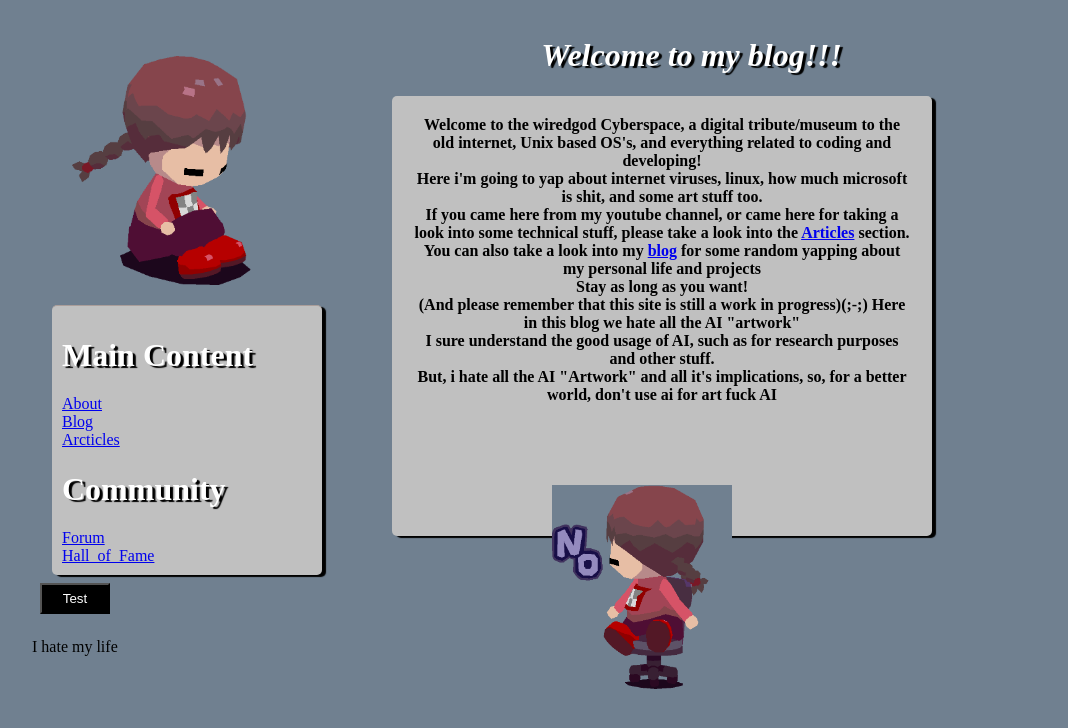
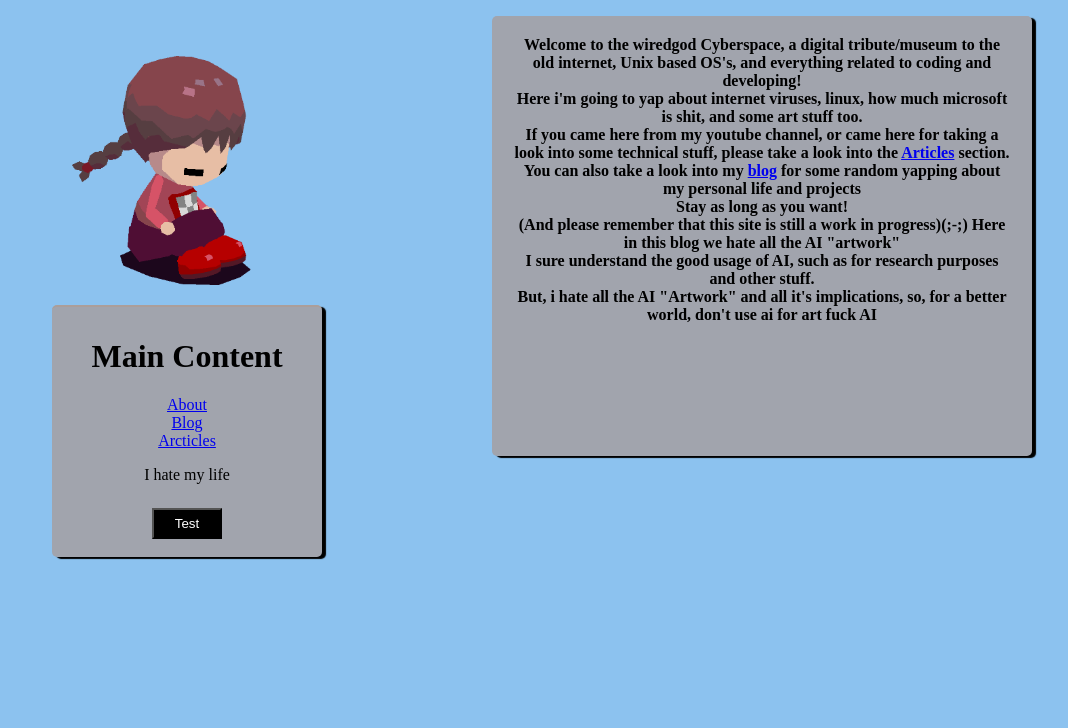
Before and after one commit to TheWiredGodAlt/Neocities_Website, a plain HTML site: page neocities_blog/index.html in a window 1280 px wide. Shown: the whole page, without its empty margins (158-1226 px from the left). Drawn offline with Linux system fonts and the light colour scheme.

Commit message:
Basic color update
I changed the things to a cooler color palette

```diff
--- a/neocities_blog/global_css/style.css
+++ b/neocities_blog/global_css/style.css
@@ -1,7 +1,7 @@
 /*todo: Start the linear gradient learning*/
 /*Remember to organize all the project archives */
 #pagetop{
-    float:right;
+    float:left;
     margin-right:90px;
 }
 body{
@@ -10,21 +10,20 @@ body{
     margin-right:auto;
     margin-left:auto;
     width:900px;
-    background-color:#708090;
+    background-color:#8cc2ef
 }
-h1,h2,h3{
-    color:#FFFFFF;
-    text-shadow: 3px 2px 1px #000000;
-}
+
 p.basictext{
     width:500px;
     height:400px;
     padding:20px;
     margin-top:0px;
     margin-bottom:0px;
+    margin-right:-100px;
     float:right;
     color:#000000;
-    background-color:#c0c0c0;
+    background-color:#a1a4ad;
+    border-color:#ab9e9a;
     box-shadow:4px 2px 1px #000000;
     border-radius:5px;
     /*For the border to appear you need to specify it's style*/
@@ -32,33 +31,32 @@ p.basictext{
 }
 
 #navigation_menu{
+    color:#000000;
     width:250px;
+    text-align:center;
     border-top-style:solid;
     border-color:#ab9e9a;
-    border-top-width:1px;
+    border-width:2px;
     padding:10px;
     margin-left:20px;
-    background-color:#c0c0c0;
+    background-color:#a1a4ad;
     box-shadow:4px 2px 1px #000000;
     border-radius:5px;
+}
+#test12{
+border-style:none;
+color:#000000;
 }
 #madotsukisleep{
     width:200px;
     margin-top:40px;
-    background-color:#708090;
-
-}
-#madno{
-    width:180px;
-    float:right;
-    margin-right:200px;
-    margin-top:-90px;
-    background-color:#708090;
+    background-color:#8cc2ef;
 }
 
 #intropage{
     width:540px;
     padding:4px;
+    float:right;
     margin-left:auto;
     margin-right:auto;
     margin-bottom:0px;
--- a/neocities_blog/index.html
+++ b/neocities_blog/index.html
@@ -7,9 +7,6 @@
         <title>The Wired God Cyberspace</title>
     </head>
     <body>
-        <div align="center">
-            <h1 id="pagetop"><i>Welcome to my blog!!!</i></h1>
-        </div>
     <!--Figure and figure caption test-->
         <div align="center">
             <p class="basictext">
@@ -30,21 +27,15 @@ Here in this blog we hate all the AI "artwork" <br />
     <!--Basic site index for the content-->
     <div id="navigation_menu">
         <h1>Main Content</h1>
+        <div id="test12">
         <a href="blogs/personal_blog/about.html">About</a><br />
         <a href="blogs/personal_blog/diary.html">Blog</a> <br />
         <a href="blogs/personal_blog/diary.html">Arcticles</a><br />
 
-        <h1>Community</h1>
-        <a href="community/forum/forum.html">Forum</a> <br />
-        <a href="community/hall_of_fame/hall.html">Hall_of_Fame</a> <br />
-
-
-    </div>
-        <img id="madno"src="images/madotsuki_no.gif">
-    <div>
+        <p id="test23">I hate my life</p>
         <button id="basicbtn">Test</button>
-        <p id="test23">I hate my life</p>
         <script src="scripts/myfirstjs.js"></script>
+        </div>
     </div>
     <!-- Basic ending (i hate youtube shorts and reels they both suck fuck tiktok too)-->
 </body>
```
Also changed, not shown: neocities_blog/images/chiquitarei.png (added), neocities_blog/images/reichiquita.jpg (added), neocities_blog/images/underconstruction.gif (added), 1 other file.
